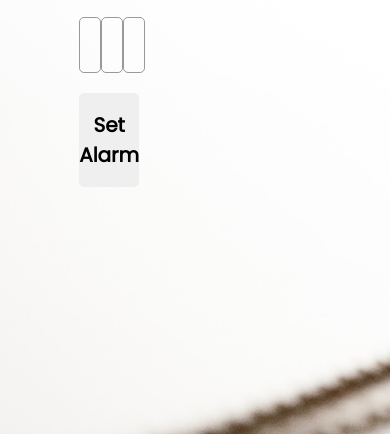
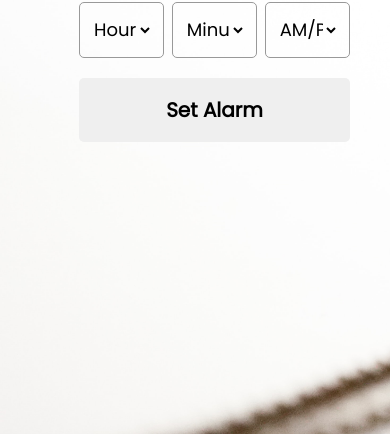
Before and after one commit to KhaledToha/alarm-clock, a plain HTML site: page index.html in a window 390 px wide. Shown: the part 410-844 px from the top of the page. Drawn offline with Linux system fonts and the light colour scheme.

Commit message:
fix the rsponsive design

```diff
--- a/script.js
+++ b/script.js
@@ -48,7 +48,7 @@ setInterval(()=> {
     if(alarmTime == `${h}:${m} ${ampm}`){
         ring.play();
         ring.loop = true;
-
+        setAlarmBtn.innerText = 'STOP'
 
     }
 }, 1000);
--- a/styles.css
+++ b/styles.css
@@ -38,6 +38,13 @@ body{
     width: 100%;
     justify-content: space-between;
 }
+@media (max-width: 75em){
+
+    .container{
+        width: 100%;
+    }
+
+}
 .content.disabled{
     opacity: 0.6;
     pointer-events: none;
```
